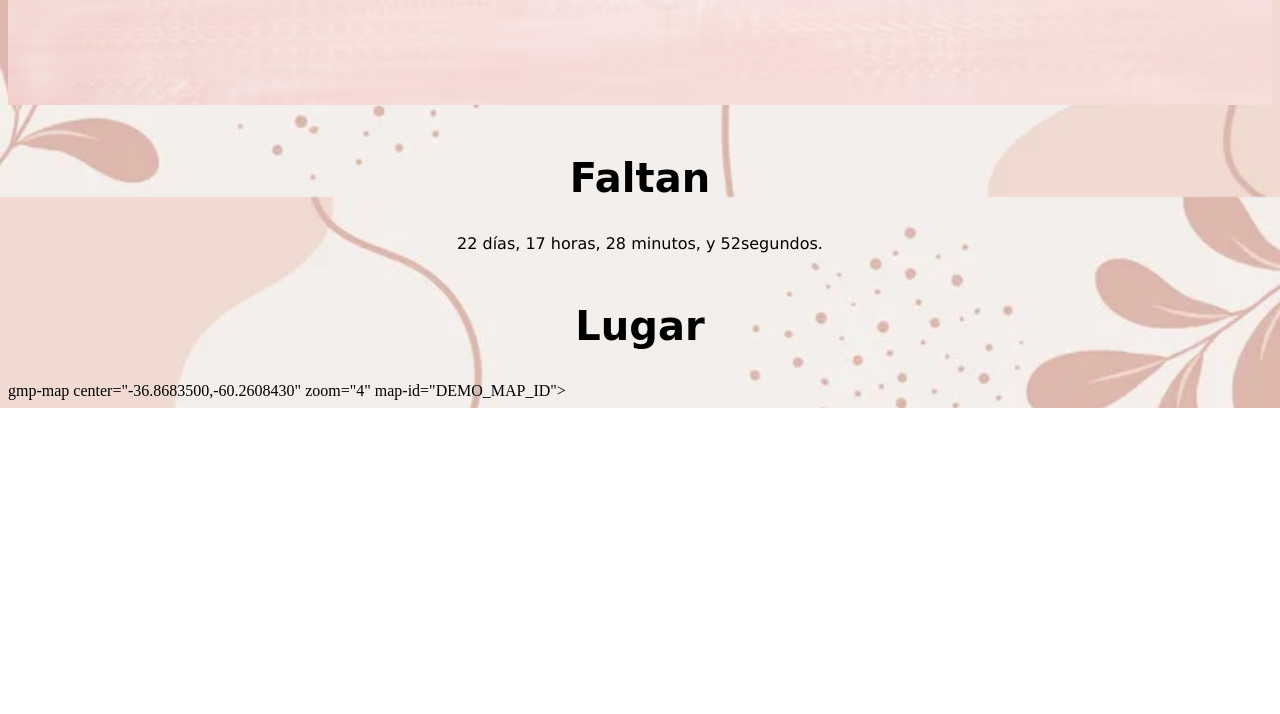
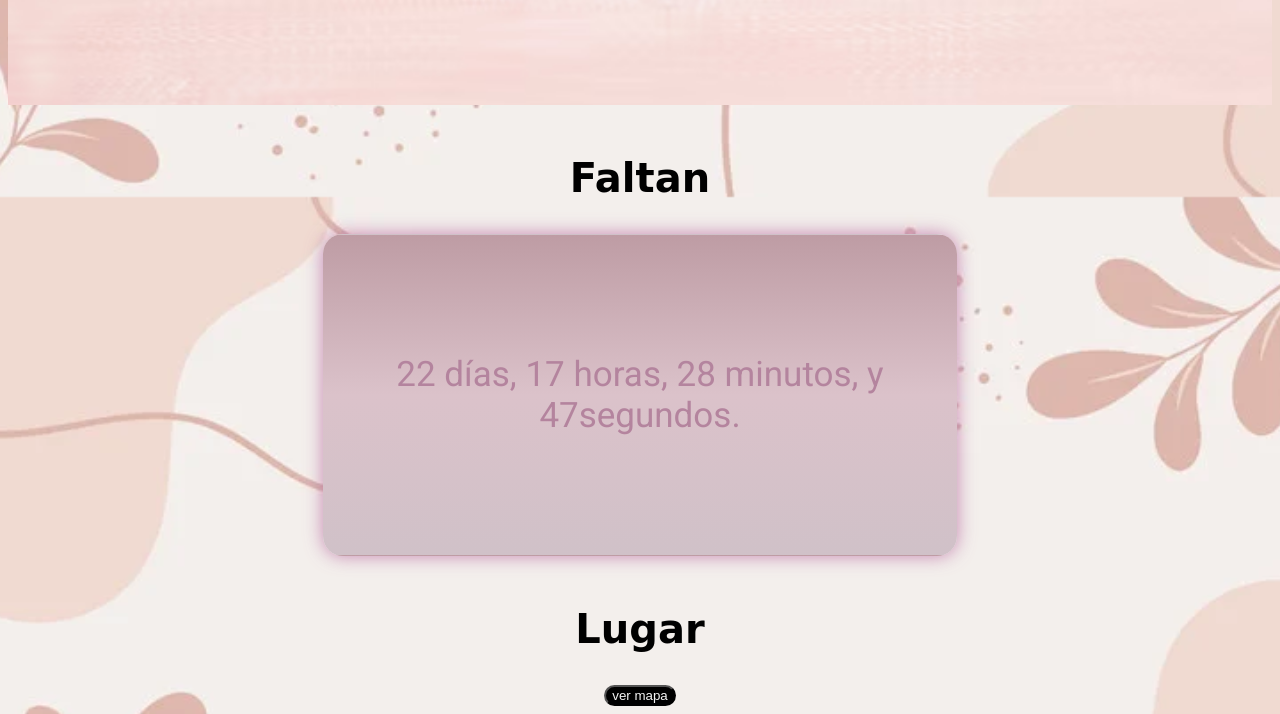
Before and after one commit to antonellatemu/invitacion-digital, a plain HTML site: page index.html in a window 1280 px wide. Shown: the part 603-1317 px from the top of the page. Before the commit the page ends 1011 px from the top, so only its background shows below. Drawn offline with Linux system fonts and the light colour scheme; some packages are replaced by stand-ins of ours; a web font is replaced by a local one.

Commit message:
tercer commit

```diff
--- a/contador.js
+++ b/contador.js
@@ -13,10 +13,7 @@ function actualizarContador() {
     contadorElemento.innerHTML = `
         <p>${dias} días, ${horas} horas, ${minutos} minutos, y ${segundos}segundos.</p>
     `;
-    document.getElementById('dias').textContent = dias.toString().padStart(2, '0');
-    document.getElementById('horas').textContent = horas.toString().padStart(2, '0');
-    document.getElementById('minutos').textContent = minutos.toString().padStart(2, '0');
-    document.getElementById('segundos').textContent = segundos.toString().padStart(2, '0');
+
 
     if (diferencia <= 0) {
         contadorElemento.innerHTML = '<p>¡La fecha objetivo ha llegado!</p>';
--- a/index.html
+++ b/index.html
@@ -23,19 +23,23 @@
                     <h2> Horario: 10:00 hs a 21:00 hs</h2></div>
             </div>
             <h2>Faltan</h2>
-            <div id="contador"></div>
+            <div class="contenedor">
+                <div id="contador"></div>
+            </div>
+
         </div>
     </div>
     <div class="row">
-        <div class="col">
+        <div class="col-sm">
             <h2 id="lugar">
                 Lugar
             </h2>
-            gmp-map center="-36.8683500,-60.2608430" zoom="4" map-id="DEMO_MAP_ID">
-      <gmp-advanced-marker position="40.12150192260742,-100.45039367675781" title="My location"></gmp-advanced-marker>
-    </gmp-map>
+
+         <div id="map">
+            <a href="mapa.html"><button>ver mapa</button></a>
+         </div>
     <script src="contador.js"></script>
-    <script async src="https://maps.googleapis.com/maps/api/js?key=AIzaSyC7Lmm6AmYCwqBbbmGOX-R5eEP-thsPAUsHERE&callback=console.debug&libraries=maps,marker&v=beta">
+
     </script>
 
 
--- a/style.css
+++ b/style.css
@@ -1,4 +1,5 @@
 @import url('https://fonts.googleapis.com/css2?family=Caveat:wght@400..700&family=Cedarville+Cursive&family=Dancing+Script&family=Roboto:ital,wght@0,100;0,300;0,400;0,500;0,700;0,900;1,100;1,300;1,400;1,500;1,700;1,900&display=swap');
+@import url('https://fonts.googleapis.com/css2?family=Caveat:wght@400..700&family=Cedarville+Cursive&family=Dancing+Script&family=Fredoka:wght@300..700&family=Roboto:ital,wght@0,100;0,300;0,400;0,500;0,700;0,900;1,100;1,300;1,400;1,500;1,700;1,900&display=swap');
 body{
     background-image:url(imagenes/fondo\ onda.webp);
     background-attachment: fixed;
@@ -52,9 +53,38 @@ h2{
 }
 #contador{
     text-align: center;
-    font-family: Verdana, Geneva, Tahoma, sans-serif;
+    font-family:"Roboto", sans-serif;
+    font-size: 35px;
+    color: rgb(180, 132, 158);
+    width: 50%;
+    background: linear-gradient(rgb(190, 156, 164),rgb(219, 194, 202),rgb(208, 193, 200));
+    display: grid;
+    place-items: center; /* Centrado horizontal y vertical */
+    height: 40vh;
+    border-radius: 20px;
+    border: 1px solid transparent; /* Añadir un borde inicial */
+    transition: border-color 0.3s ease; /* Añadir transición para animar el cambio de borde */
+    box-shadow: 0px 0px 10px 0px rgba(136, 133, 133, 0.75);
+    margin: auto;
+    animation: pulse 2s infinite alternate; /* Aplicamos la animación llamada "pulse" */
+}
+
+@keyframes pulse {
+  0% {
+    box-shadow: 0 0 10px 0 rgba(138, 114, 127, 0.5); /* Estado inicial */
+  }
+  100% {
+    box-shadow: 0 0 20px 0 rgba(189, 96, 161, 0.8); /* Estado final */
+  }
 }
 #map{
-    width: 70px;
-
+    margin: auto;
+    align-items: center;
+    text-align: center;
 }
+button{
+    border-radius: 20px;
+    background-color: black;
+    color: black;
+    color: whitesmoke;
+}
```
Also changed, not shown: map.js (+18 -4 lines), mapa.html (added, +11 -0 lines).
